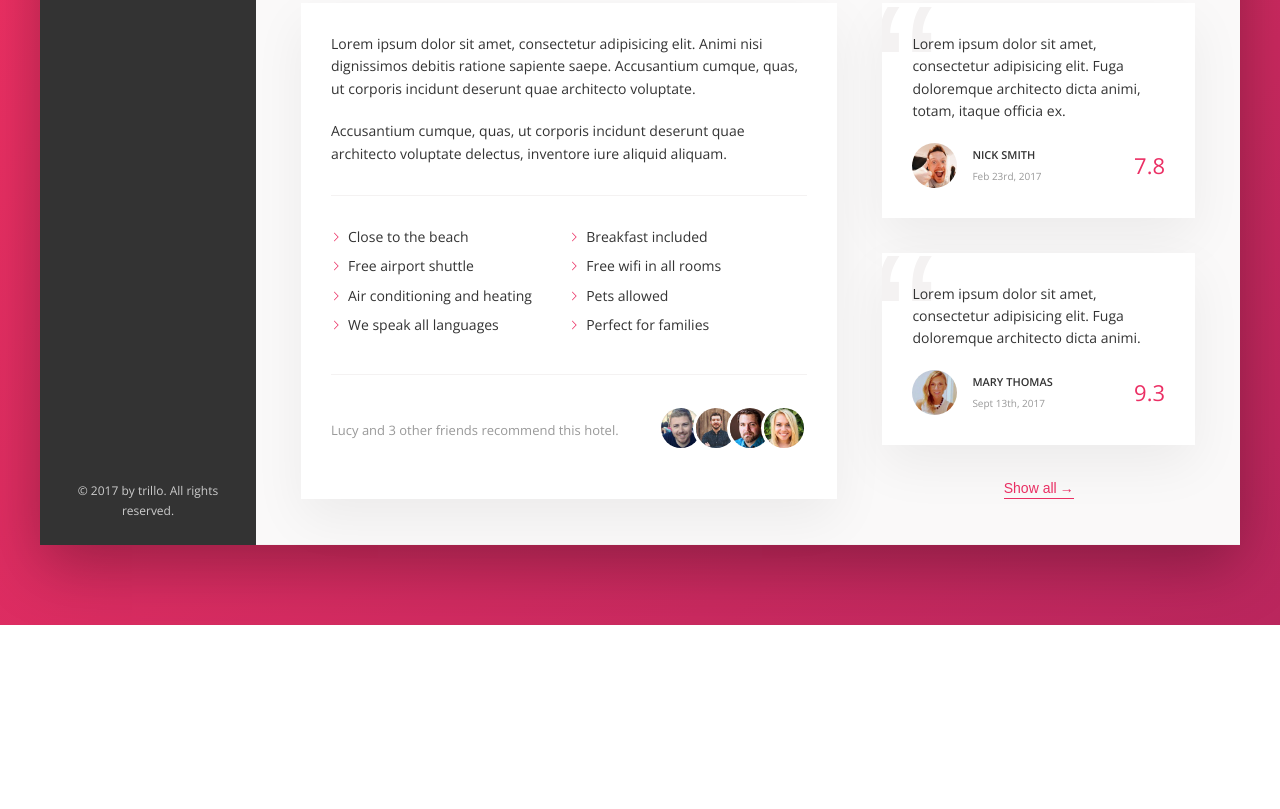
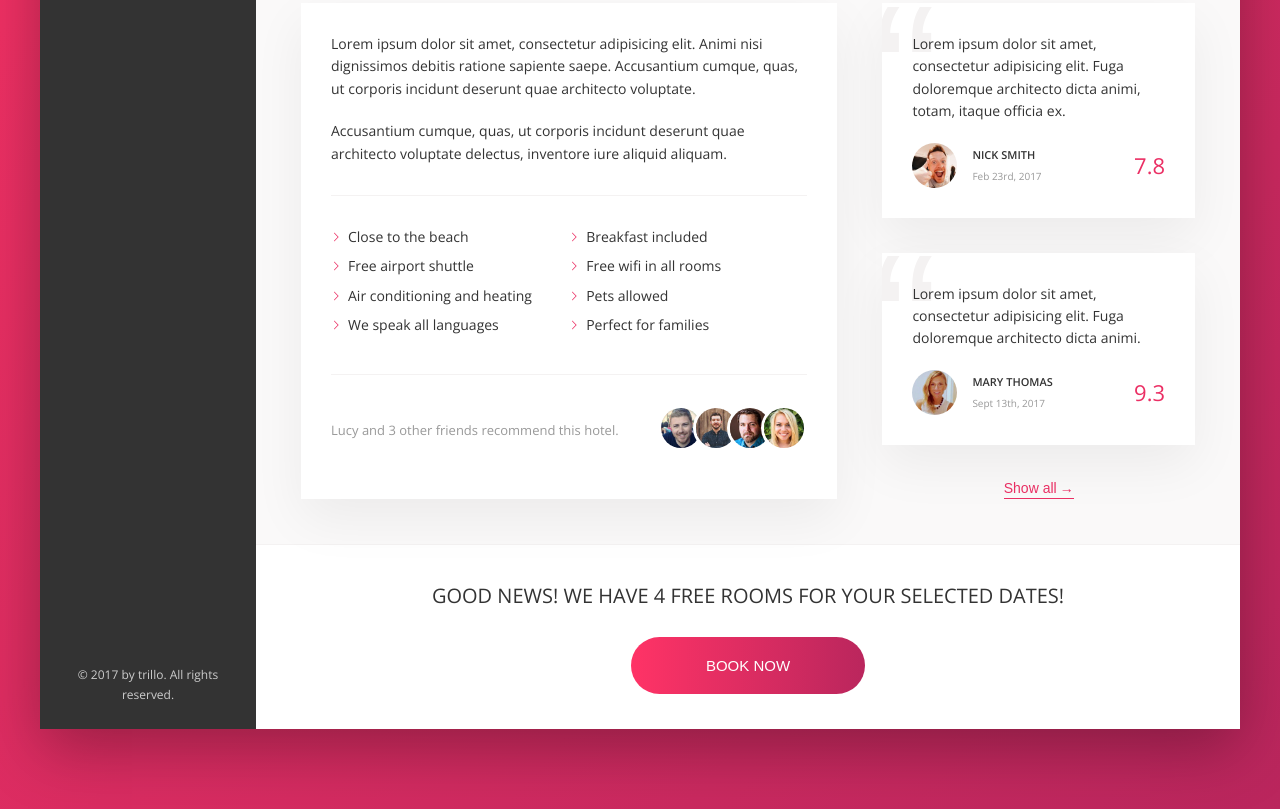
Before and after one commit to SchemingCate/trillo, a website: page index.html in a window 1280 px wide. Shown: the part 644-1453 px from the top of the page. Before the commit the page ends 1269 px from the top, so only its background shows below. Drawn offline with nearby package versions, Linux system fonts and the light colour scheme.

Commit message:
build cta section

```diff
--- a/index.html
+++ b/index.html
@@ -234,6 +234,15 @@
               <button class="btn-inline">Show all<span>&rarr;</span></button>
             </div>
           </div>
+          <div class="cta">
+            <h2 class="cta__book-now">
+              Good news! We have 4 free rooms for your selected dates!
+            </h2>
+            <button class="btn">
+              <span class="btn__visible">Book now</span>
+              <span class="btn__invisible">Only 4 rooms left</span>
+            </button>
+          </div>
         </main>
       </div>
     </div>
--- a/sass/_components.scss
+++ b/sass/_components.scss
@@ -426,3 +426,78 @@
     font-weight: 300;
   }
 }
+
+/// /// /// /// /// ///
+/// call to acction ///
+/// /// /// /// /// ///
+
+.cta {
+  padding: 3.5rem 0;
+  text-align: center;
+
+  &__book-now {
+    font-size: 2rem;
+    font-weight: 300;
+    text-transform: uppercase;
+    margin-bottom: 2.5rem;
+  }
+}
+
+/// /// /// /// /// ///
+/// cta button ///
+/// /// /// /// /// ///
+.btn {
+  font-size: 1.5rem;
+  font-weight: 300;
+  text-transform: uppercase;
+  border-radius: 100px;
+  border: none;
+  background-image: linear-gradient(
+    to right,
+    var(--color-primary-light),
+    var(--color-primary-dark)
+  );
+  color: #fff;
+  position: relative;
+  overflow: hidden;
+  cursor: pointer;
+
+  & > * {
+    display: inline-block;
+    width: 100%;
+    height: 100%;
+    transition: all 0.2s;
+  }
+
+  &__visible {
+    padding: 2rem 7.5rem;
+  }
+
+  &__invisible {
+    position: absolute;
+    padding: 2rem 0;
+    left: 0;
+    top: -100%;
+  }
+
+  &:hover {
+    background-image: linear-gradient(
+      to left,
+      var(--color-primary-light),
+      var(--color-primary-dark)
+    );
+  }
+
+  &:hover &__visible {
+    transform: translateY(100%);
+  }
+
+  &:hover &__invisible {
+    top: 0;
+  }
+
+  &:focus {
+    outline: none;
+    animation: pulsate 1s infinite;
+  }
+}
```
Also changed, not shown: css/style.css.
